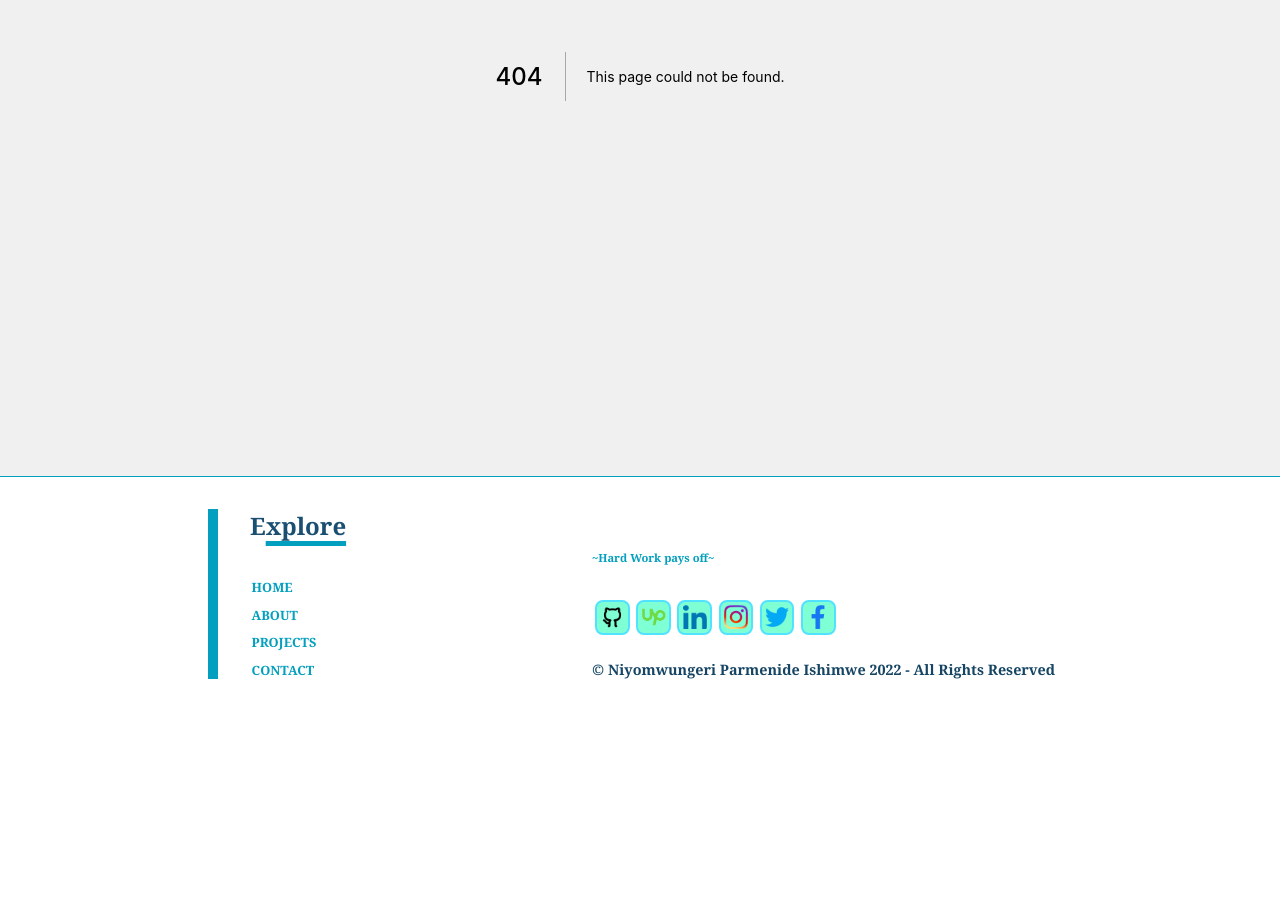
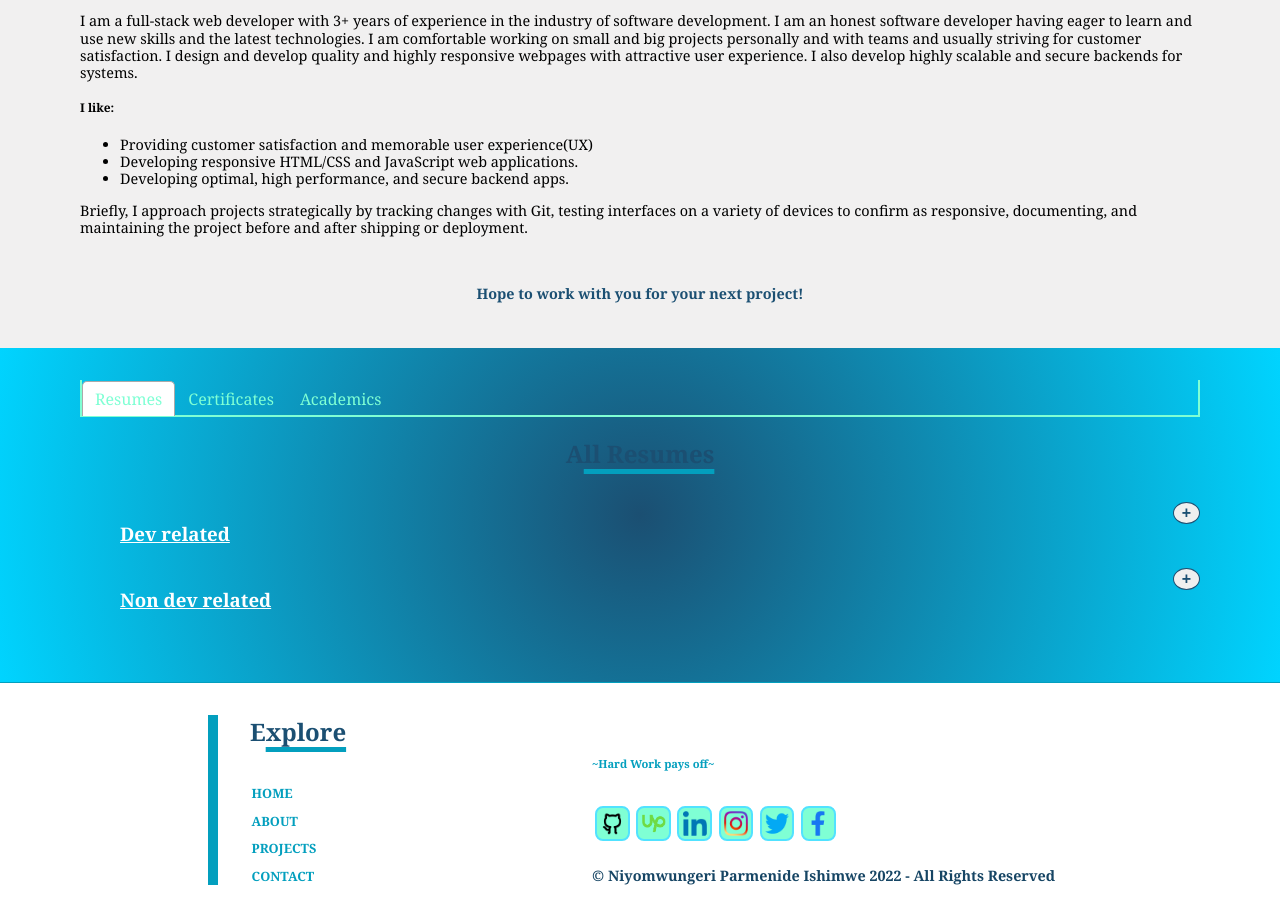
Before and after one commit to Nide17/nide-portfolio, a Next.js app: page /aboutdocs in a window 1280 px wide. Before the commit this address had no page. Shown: the part 404-1307 px from the top of the page. Before the commit the page ends 1100 px from the top, so only its background shows below. Built offline with nearby package versions, Linux system fonts and the light colour scheme.

Commit message:
about docs

```diff
--- /dev/null
+++ b/components/aboutDocs/CategoryTabs.js
@@ -0,0 +1,35 @@
+import React from 'react'
+import { Tab, Tabs, TabList, TabPanel } from 'react-tabs';
+import 'react-tabs/style/react-tabs.css';
+import tabsStyles from '../../styles/aboutdocs/tabs.module.css'
+import DocsCollapse from './DocsCollapse';
+
+const CategoryTabs = () => {
+    return (
+        <div className={tabsStyles.tabs}>
+            <Tabs>
+                <TabList>
+                    <Tab>Resumes</Tab>
+                    <Tab>Certificates</Tab>
+                    <Tab>Academics</Tab>
+                </TabList>
+
+                <TabPanel>
+                    <h2>A<span>ll Resumes</span></h2>
+                    <DocsCollapse />
+                </TabPanel>
+                <TabPanel>
+                    <h2>A<span>ll Certificates</span></h2>
+                    <DocsCollapse />
+                </TabPanel>
+
+                <TabPanel>
+                    <h2>A<span>ll Academics</span></h2>
+                    <DocsCollapse />
+                </TabPanel>
+            </Tabs>
+        </div>
+    )
+}
+
+export default CategoryTabs
--- /dev/null
+++ b/components/aboutDocs/DocsCollapse.js
@@ -0,0 +1,107 @@
+import React, { useState } from 'react'
+import { Collapse } from "react-collapse";
+import classNames from "classnames";
+import documentsStyle from '../../styles/aboutdocs/documentsStyle.module.css'
+import Link from 'next/link'
+
+const DocsCollapse = (props) => {
+
+    const [state, setState] = useState({
+        activeIndex: null
+    })
+
+    const toggleClass = (index, e) => {
+        setState({ activeIndex: state.activeIndex === index ? null : index });
+    }
+
+    const moreLess = (index) => {
+        if (state.activeIndex === index) {
+            return (
+                <span>
+                    <i className="fas fa-angle-up" /> -
+                </span>
+            );
+        } else {
+            return (
+                <span>
+                    <i className="fas fa-angle-down" /> +
+                </span>
+            );
+        }
+    }
+
+    let content;
+    const { activeIndex } = state;
+    const posts = [
+        {
+            id: "1",
+            title: "Dev related",
+            message:
+                "Lorem ipsum dolor sit amet, consectetur adipiscing elit, sed do eiusmod tempor incididunt ut labore et dolore magna aliqua."
+        },
+        {
+            id: "2",
+            title: "Non dev related",
+            message:
+                "Sollicitudin nibh sit amet commodo nulla facilisi nullam vehicula. Eu lobortis elementum nibh tellus molestie nunc non."
+        }
+    ];
+
+
+    if (props.loading) {
+        content = "Loading...";
+    } else {
+        content = posts.map((post, index) => {
+
+            return (
+                <li key={index}>
+
+                    <div className={documentsStyle.titleToggler}>
+                        <h3>{post.title}</h3>
+                        <button
+                            className="btn btn-primary btn-xs"
+                            onClick={() => toggleClass(index)}
+                        >
+                            {moreLess(index)}
+                        </button>
+                    </div>
+
+
+                    <Collapse isOpened={activeIndex === index}>
+                        <div
+                            className={classNames("alert alert-info msg", {
+                                show: activeIndex === index,
+                                hide: activeIndex !== index
+                            })}
+                        >
+                            {/* {post.message} */}
+                            <p>My detailed resume</p>
+
+                            <h6><i>Dev CV</i></h6>
+                            <small>Provider</small>
+
+                            <div className={documentsStyle.docsLinks}>
+                                <button>
+                                    <Link href="https://github.com/Nide17/hortiprice"><a>
+                                        Download
+                                    </a></Link>
+                                </button>
+
+                                <button>
+                                    <Link href="http://hortiprice.herokuapp.com/"><a>
+                                        Verify
+                                    </a></Link>
+                                </button>
+                            </div>
+
+                        </div>
+                    </Collapse>
+                </li>
+            );
+        });
+    }
+
+    return (<ul className={documentsStyle.docsList}>{content}</ul>)
+}
+
+export default DocsCollapse
--- /dev/null
+++ b/components/aboutDocs/Documents.js
@@ -0,0 +1,14 @@
+import React from 'react'
+import documentsStyle from '../../styles/aboutdocs/documentsStyle.module.css'
+import CategoryTabs from './CategoryTabs';
+
+const Documents = (props) => {
+
+    return (
+        <div className={documentsStyle.docDetails}>
+            <CategoryTabs />
+        </div>
+    )
+}
+
+export default Documents
--- a/package.json
+++ b/package.json
@@ -8,9 +8,12 @@
     "lint": "next lint"
   },
   "dependencies": {
+    "classnames": "^2.3.1",
     "next": "12.0.7",
     "react": "17.0.2",
-    "react-dom": "17.0.2"
+    "react-collapse": "^5.1.1",
+    "react-dom": "17.0.2",
+    "react-tabs": "^3.2.3"
   },
   "devDependencies": {
     "eslint": "8.5.0",
--- /dev/null
+++ b/pages/aboutdocs.js
@@ -0,0 +1,40 @@
+import Meta from '../components/Meta'
+import Image from 'next/image'
+import aboutdocsStyles from '../styles/aboutdocs/aboutdocs.module.css'
+import Documents from '../components/aboutDocs/Documents'
+
+export default function aboutdocs() {
+
+    return (
+        <div className={aboutdocsStyles.aboutdocs}>
+            <Meta title='About - Documents' favicon='../../public/favicon.ico' />
+
+            <div className={aboutdocsStyles.description}>
+                <div className={aboutdocsStyles.myimage}>
+                    <Image src="/images/NIDEiMAGE.JPG" alt="nideimage" width={280} height={280} />
+                </div>
+
+                <p>I am a full-stack web developer with 3+ years of experience in the industry of software development. I am an honest software developer having eager to learn and use new skills and the latest technologies.
+
+                    I am comfortable working on small and big projects personally and with teams and usually striving for customer satisfaction.
+
+                    I design and develop quality and highly responsive webpages with attractive user experience. I also develop highly scalable and secure backends for systems.</p>
+                <p>
+                    <h5>I like:</h5>
+
+                    <ul>
+                        <li>Providing customer satisfaction and memorable user experience(UX)</li>
+                        <li>Developing responsive HTML/CSS and JavaScript web applications.</li>
+                        <li>Developing optimal, high performance, and secure backend apps.</li>
+                    </ul>
+                </p>
+
+                <p>Briefly, I approach projects strategically by tracking changes with Git, testing interfaces on a variety of devices to confirm as responsive, documenting, and maintaining the project before and after shipping or deployment.
+                    <br />
+
+                    <blockquote>Hope to work with you for your next project!</blockquote>
+                </p>
+            </div>
+                <Documents />
+        </div>)
+};
--- /dev/null
+++ b/styles/aboutdocs/aboutdocs.module.css
@@ -0,0 +1,55 @@
+.aboutdocs {
+    margin: 0 !important;
+    background-color: rgb(241, 240, 240);
+    display: flex;
+    align-items: center;
+    justify-content: center;
+    flex-direction: column;
+}
+
+.aboutdocs div {
+    width: 100%;
+}
+
+.myimage {
+    display: flex;
+    justify-content: center;
+    align-items: center;
+    height: 60%;
+}
+
+.myimage img {
+    border-radius: 50%;
+    border: 5px solid aquamarine !important;
+}
+
+.myimage img:hover {
+    border-radius: 50%;
+    transform: scale(0.93, 0.93);
+    transition: 600ms;
+}
+
+.description {
+    display: block;
+    margin: 0;
+    padding: 2rem 5rem;
+}
+
+.description p {
+    font-size: 0.9rem;
+    line-height: 1.2;
+    text-align: left;
+}
+
+.description blockquote {
+    margin-top: 3rem;
+    text-align: center;
+    color: #1b4f72;
+    font-weight: bolder;
+}
+
+@media screen and (max-width: 600px) {
+    .myimage {
+        height: 65%;
+    }
+}
--- /dev/null
+++ b/styles/aboutdocs/documentsStyle.module.css
@@ -0,0 +1,85 @@
+.docDetails {
+    margin: 0 !important;
+    display: flex;
+    align-items: center;
+    justify-content: center;
+    flex-direction: column;
+    padding: 2rem 5rem;
+    background: rgb(2, 0, 36);
+    background: radial-gradient(circle,
+            rgba(2, 0, 36, 1) 0%,
+            rgba(27, 79, 114, 1) 0%,
+            rgba(0, 212, 255, 1) 100%);
+    color: #fff;
+}
+
+.titleToggler {
+    display: flex;
+    justify-content: space-between;
+    align-items: flex-start;
+}
+
+.titleToggler h3 {
+    color: rgb(255, 255, 255);
+    margin-bottom: 1.4rem;
+    text-decoration: underline;
+    font-weight: 900;
+}
+
+.titleToggler button {
+    display: flex;
+    justify-content: center;
+    align-items: center;
+    border: .5px solid #1b4f72;
+    border-radius: 50%;
+    width: 1.7rem;
+}
+
+.titleToggler button span {
+    border: none;
+    color: #1b4f72;
+    font-weight: 900;
+    font-size: 1rem;
+}
+
+
+.docsList {
+    display: block;
+}
+
+.docsList li {
+    display: block;
+    list-style: none;
+}
+
+.docsList h6 {
+    color: #ffffff;
+    margin: 1.4rem auto;
+    font-size: .7rem;
+    font-weight: 900;
+}
+
+.docsList small {
+    margin-bottom: 1.4rem !important;
+    font-size: .8rem;
+}
+
+.docsLinks {
+    padding: 1.3rem 0;
+    margin-bottom: 2rem;
+}
+
+.docsLinks button {
+    margin: 0 1rem;
+    background-color: rgb(208, 211, 216);
+    border: 0.2px solid rgb(199, 198, 198);
+    color: rgb(69, 109, 119);
+    border-radius: 0.4rem;
+    font-size: 0.7rem;
+    padding: .4rem .7rem;
+    padding: 0.5rem;
+    background-color: rgba(0, 212, 255, 1);
+    color: rgb(255, 255, 255);
+    border: 1px solid rgba(0, 212, 255, 1);
+    border-radius: 0.3rem;
+}
--- /dev/null
+++ b/styles/aboutdocs/tabs.module.css
@@ -0,0 +1,27 @@
+.tabs h2 {
+    text-align: center;
+}
+
+.tabs h2 {
+    color: #1b4f72;
+    text-align: center;
+    margin-left: 0;
+    margin-bottom: 2rem;
+}
+
+.tabs h2 span {
+    text-decoration-line: underline;
+    text-underline-offset: 0.4rem;
+    text-decoration-thickness: 0.3rem;
+    text-decoration-color: rgb(3, 159, 190);
+}
+
+.tabs ul:first-child {
+    border-bottom: 2px solid aquamarine !important;
+    border-left: 2px solid aquamarine !important;
+    border-right: 2px solid aquamarine !important;
+}
+
+.tabs li {
+ color: aquamarine;
+}
```
Also changed, not shown: styles/projects/project.module.css (+4 -6 lines), 1 other file (tests, documents, lock files or other folders).
